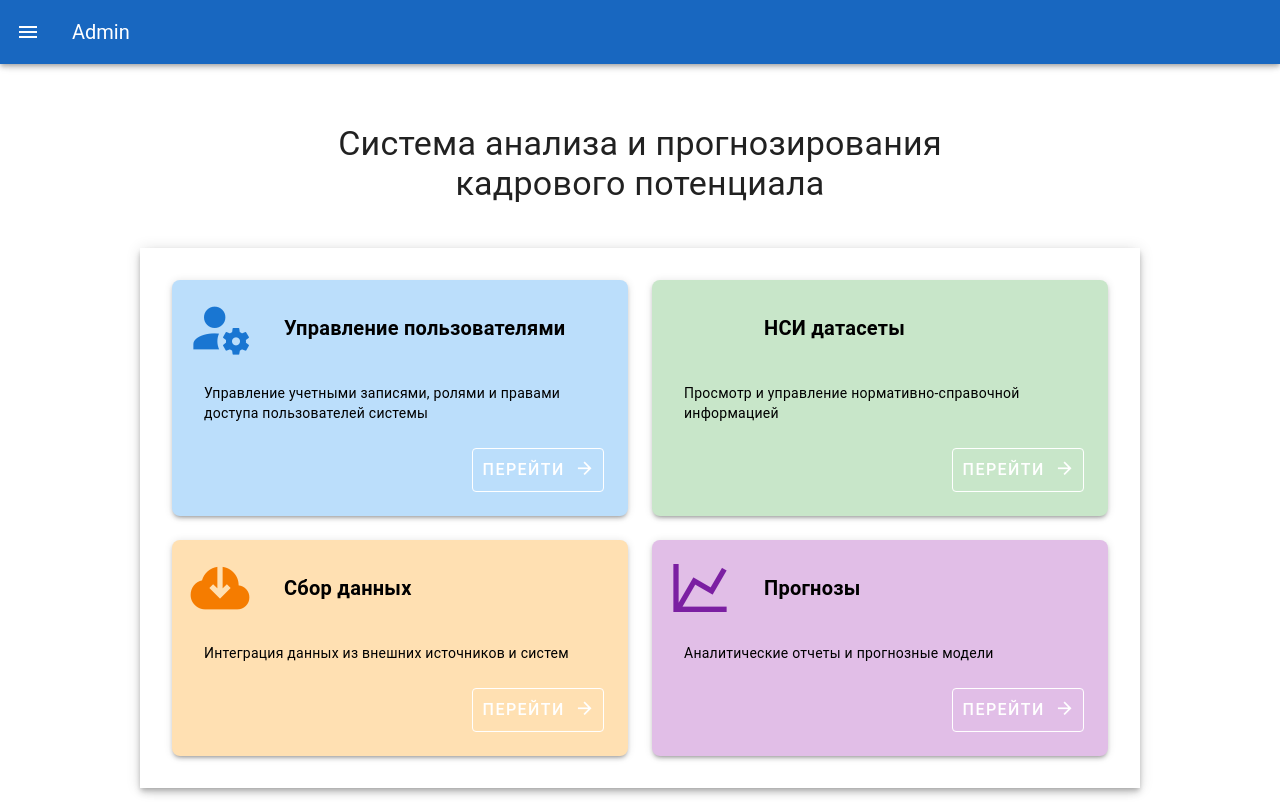
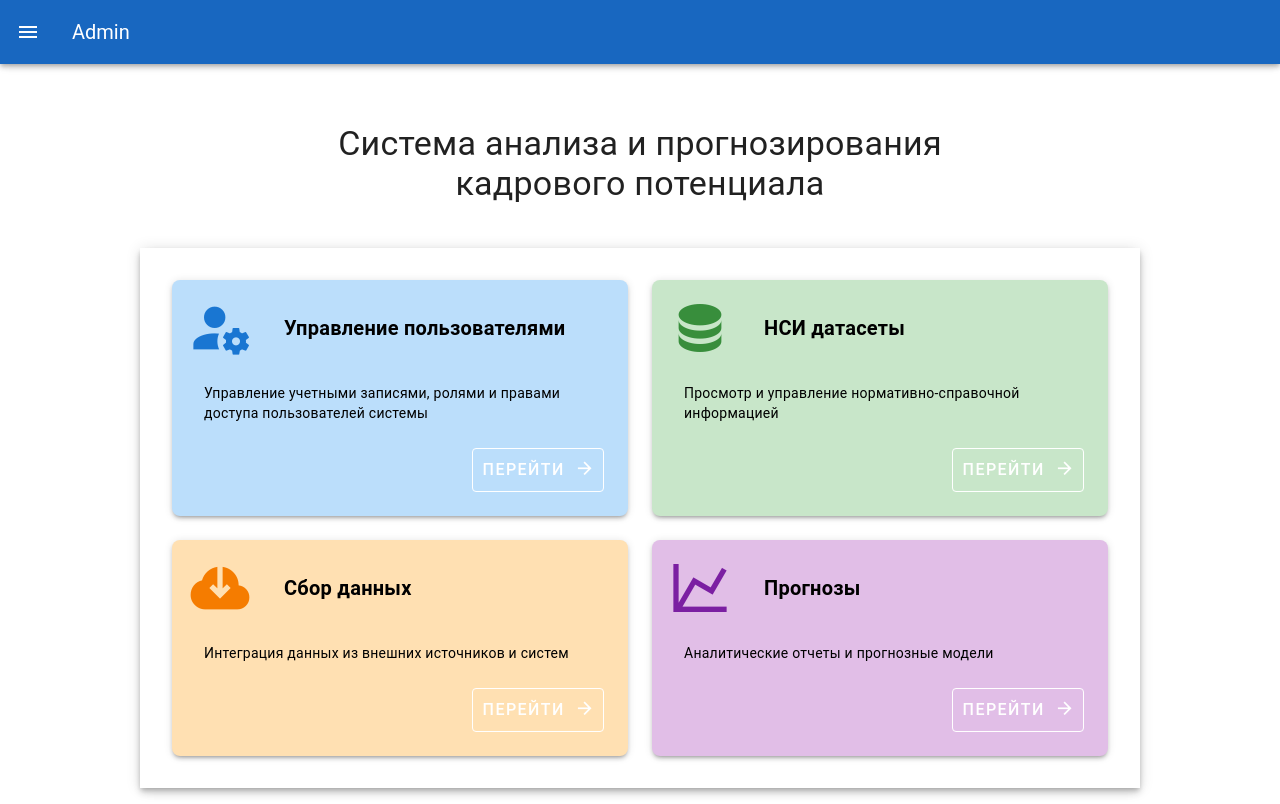
Before and after one commit to VyacheslavKuchumov/VKR-DATA-COLLECTOR-WEB, a Vue app in the folder frontend/: page / in a window 1280 px wide. Built offline with nearby package versions, Linux system fonts and the light colour scheme; no server answers.

Commit message:
Update HomeView.vue

```diff
--- a/frontend/src/views/HomeView.vue
+++ b/frontend/src/views/HomeView.vue
@@ -75,7 +75,7 @@
                     {
                         title: "НСИ датасеты",
                         id: "datasets",
-                        icon: "mdi-datasets",
+                        icon: "mdi-database",
                         description: "Просмотр и управление нормативно-справочной информацией",
                         color: "green-lighten-4",
                         iconColor: "green-darken-2"
```
